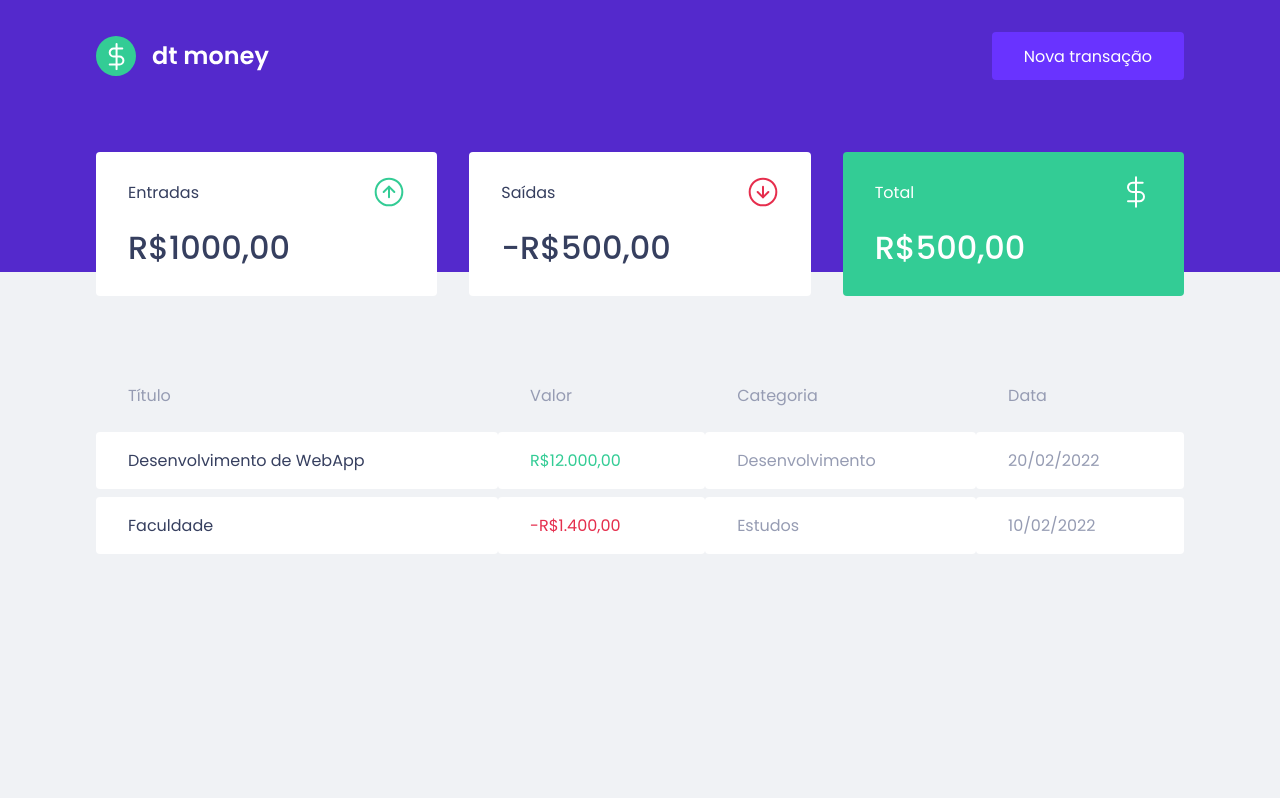
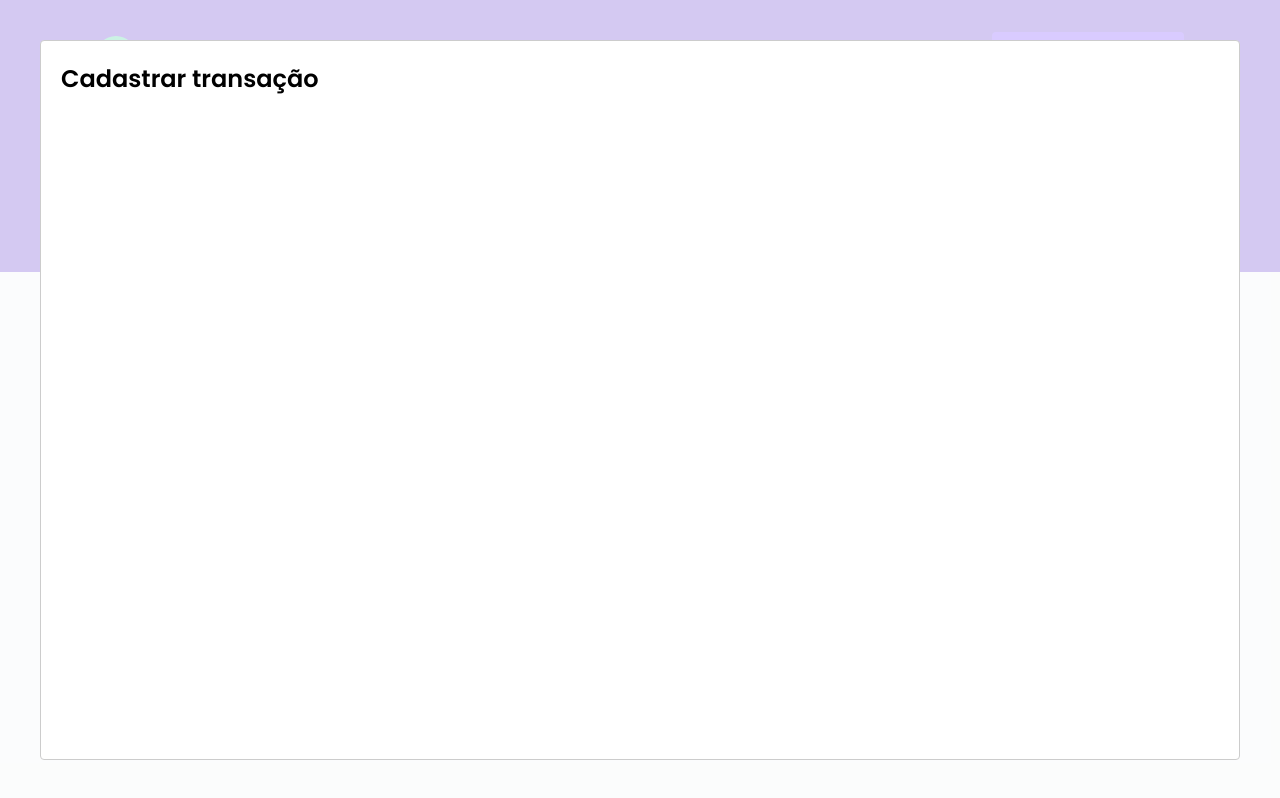
Before and after one commit to gabrielvbauer/dtmoney, a React (Create React App) app: page / in a window 1280 px wide. Both pictures are taken after a click on the button "Nova transação". Built offline with nearby package versions, Linux system fonts and the light colour scheme; no server answers; what miragejs would draw is missing.

Commit message:
feat: creation modal configuration

```diff
--- a/package.json
+++ b/package.json
@@ -7,6 +7,7 @@
     "miragejs": "^0.1.45",
     "react": "^18.2.0",
     "react-dom": "^18.2.0",
+    "react-modal": "^3.15.1",
     "react-scripts": "5.0.1",
     "styled-components": "^5.3.5",
     "web-vitals": "^2.1.0"
@@ -19,6 +20,7 @@
     "@types/node": "^16.7.13",
     "@types/react": "^18.0.0",
     "@types/react-dom": "^18.0.0",
+    "@types/react-modal": "^3.13.1",
     "@types/styled-components": "^5.1.25",
     "typescript": "^4.4.2"
   },
--- a/src/App.tsx
+++ b/src/App.tsx
@@ -1,12 +1,34 @@
+import { Header } from './components/Header';
 import { Dashboard } from './components/Dashboard';
-import { Header } from './components/Header';
+import Modal from 'react-modal';
 import { GlobalStyle } from './styles/global';
+import { useState } from 'react';
+
+Modal.setAppElement('#root');
 
 export function App() {
+  const [isNewTransactionModalOpen, setIsNewTransactionModalOpen] = useState(false);
+
+	function handleOpenNewTransactionModal() {
+		setIsNewTransactionModalOpen(true);
+	};
+
+	function handleCloneNewTransactionModalOpen() {
+		setIsNewTransactionModalOpen(false);
+	};
+
   return (
     <>
-      <Header />
+      <Header
+        onOpenNewTransactionModal={handleOpenNewTransactionModal}
+      />
       <Dashboard />
+      <Modal
+					isOpen={isNewTransactionModalOpen}
+					onRequestClose={handleCloneNewTransactionModalOpen}
+				>
+					<h2>Cadastrar transação</h2>
+				</Modal>
       <GlobalStyle />
     </>
   );
--- a/src/components/Header/index.tsx
+++ b/src/components/Header/index.tsx
@@ -1,14 +1,23 @@
 import logoImg from '../../assets/logo.svg';
 import { Container, Content } from './styles';
 
-export function Header() {
+interface HeaderProps {
+	onOpenNewTransactionModal: () => void
+}
+
+export function Header({onOpenNewTransactionModal}: HeaderProps) {
 	return (
 		<Container>
 			<Content>
 				<img src={logoImg} alt="dt money" />
-				<button type="button">
+				<button
+					type="button"
+					onClick={onOpenNewTransactionModal}
+				>
 					Nova transação
 				</button>
+
+
 			</Content>
 		</Container>
 	)
```
Also changed, not shown: 1 other file (tests, documents, lock files or other folders).
